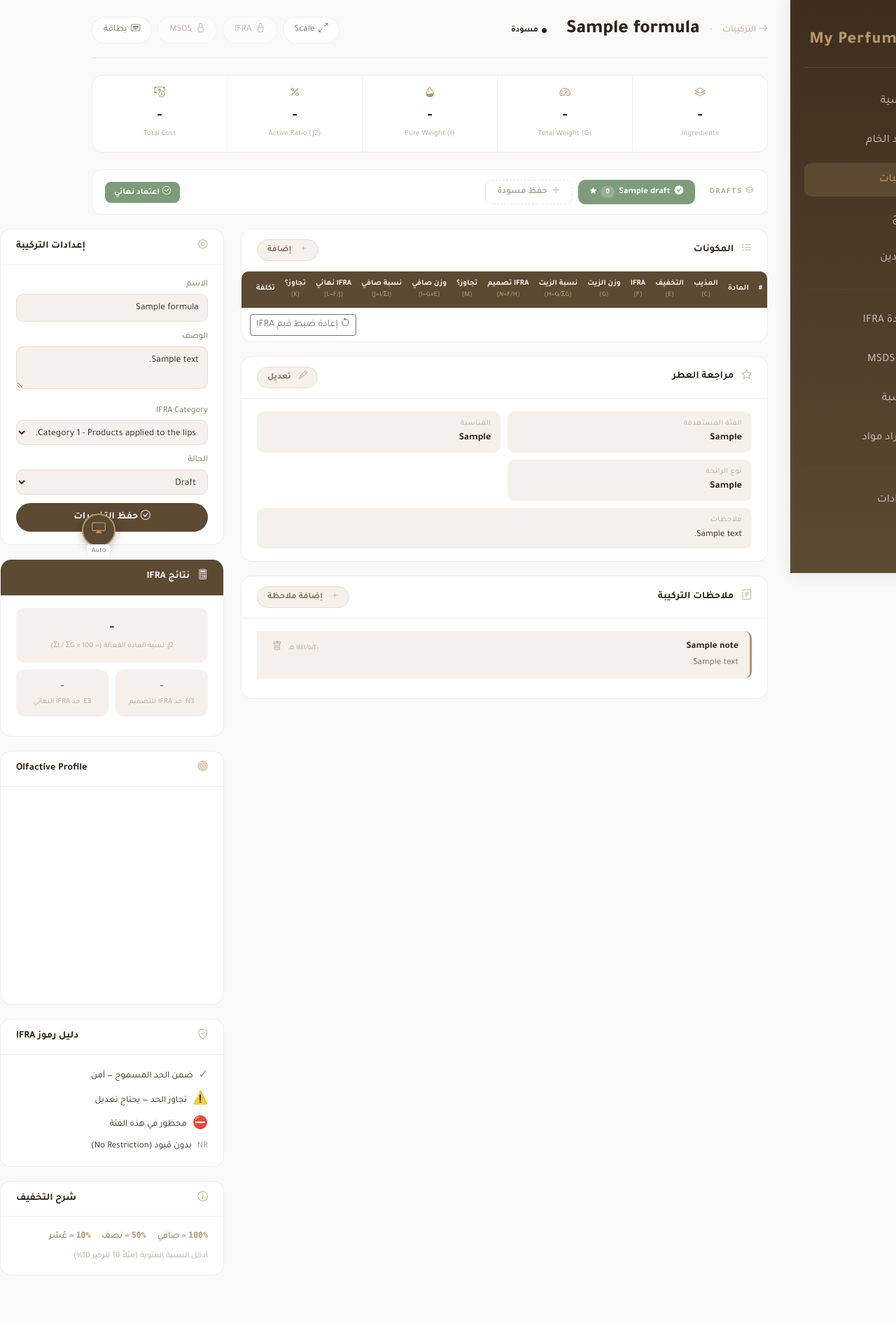
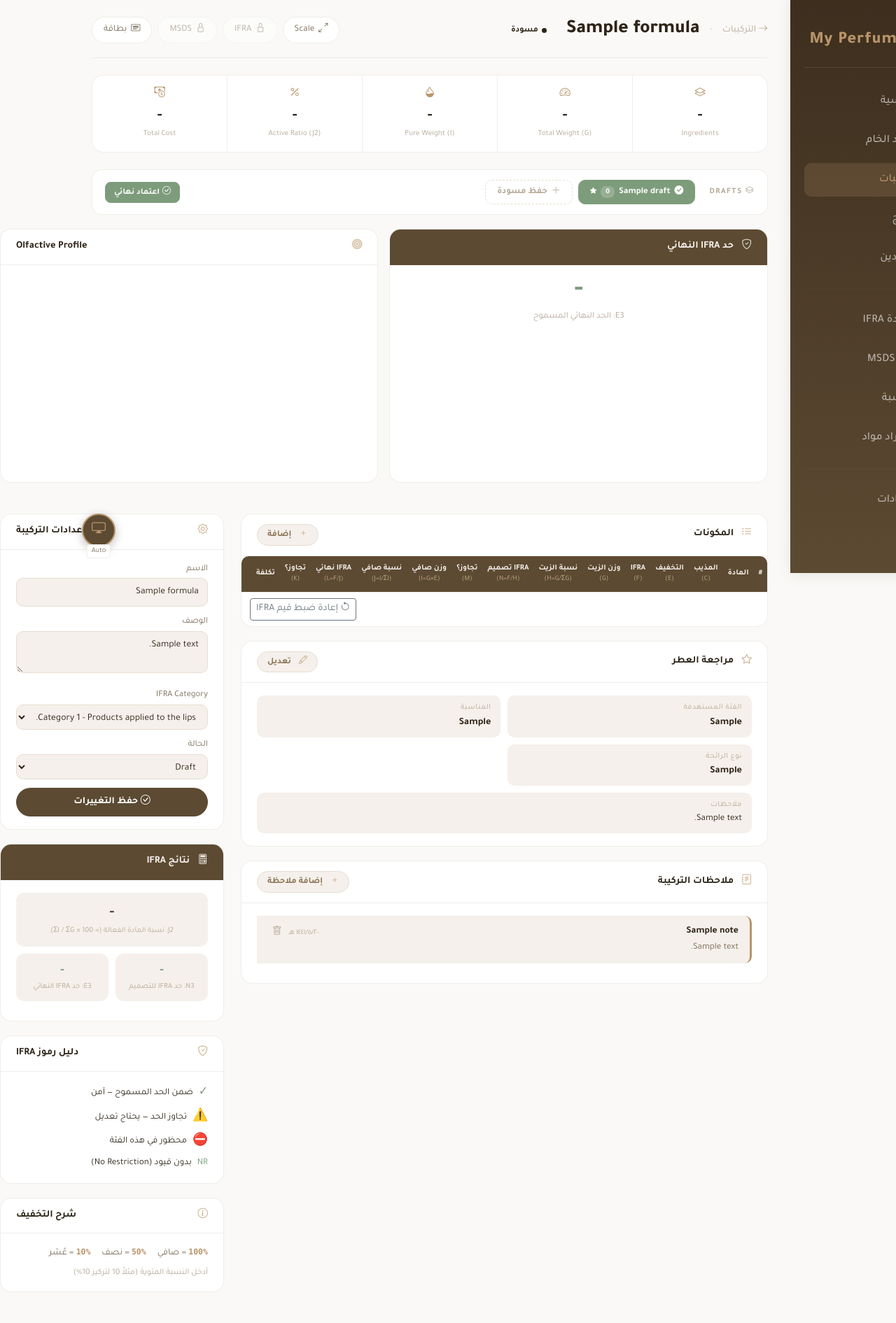
Before and after one commit to Artistkw3d/My-Perfumery, a Flask app: page /formula/1 in a window 1280 px wide; the page is wider, and only the part inside the window is pictured. Shown: that part at 70% size. Before the commit the page ends 1823 px from the top of that part, so only its background shows below. Run offline with Flask 3, Linux system fonts and the light colour scheme; the visitor is signed in with stand-in values (Sample User, id 1); tables that the repository leaves empty hold one stand-in row (values such as "Sample post"); data that the repository does not hold is empty; a map, chart or similar area stays blank; some libraries are stand-ins or nearby versions.

Commit message:
Formula page: add right-side sidebar for IFRA-final + Olfactive Profile
New 3-column layout on wide screens: narrow right column holds a big
highlighted "حد IFRA النهائي" (E3) readout plus the Olfactive Profile wheel.
The profile is moved out of the left side panel. Below 1280px the right
column collapses to a horizontal row; below 1024px it stacks fully.

Co-Authored-By: Claude Opus 4.7 (1M context) <noreply@anthropic.com>

```diff
--- a/templates/formula.html
+++ b/templates/formula.html
@@ -85,7 +85,24 @@
     .ss-item .ss-icon { color: var(--gold); font-size: 0.95rem; margin-bottom: 4px; }
 
     /* Layout */
-    .main-grid { display: grid; grid-template-columns: 1fr 320px; gap: 24px; }
+    .main-grid { display: grid; grid-template-columns: 240px 1fr 320px; gap: 24px; }
+    .right-sidebar { display: flex; flex-direction: column; gap: 16px; }
+    .ifra-final-big {
+        text-align: center;
+        padding: 20px 12px;
+    }
+    .ifra-final-big .ifra-final-value {
+        font-size: 2.4rem;
+        font-weight: 800;
+        color: var(--green);
+        line-height: 1;
+    }
+    .ifra-final-big .ifra-final-label {
+        font-size: 0.78rem;
+        color: var(--text-light);
+        margin-top: 8px;
+    }
+    .ifra-final-big.exceeded .ifra-final-value { color: var(--red); }
 
     /* Cards */
     .e-card {
@@ -447,8 +464,19 @@
     .dt-item .dt-time { font-size: 0.7rem; color: var(--text-light); }
     .dt-item .dt-name { font-weight: 700; }
 
+    @media (max-width: 1280px) {
+        .main-grid { grid-template-columns: 1fr 320px; }
+        .right-sidebar {
+            grid-column: 1 / -1;
+            flex-direction: row;
+            flex-wrap: wrap;
+        }
+        .right-sidebar > * { flex: 1 1 260px; }
+    }
     @media (max-width: 1024px) {
         .main-grid { grid-template-columns: 1fr; }
+        .right-sidebar { flex-direction: column; }
+        .right-sidebar > * { flex: 1 1 auto; }
         .formula-header { flex-direction: column; gap: 12px; align-items: flex-start; }
         .summary-strip { flex-wrap: wrap; }
         .ss-item { min-width: 100px; }
@@ -517,6 +545,25 @@
 </div>
 
 <div class="main-grid">
+    <!-- Right-hand sidebar: IFRA final + Olfactive Profile -->
+    <aside class="right-sidebar">
+        <div class="e-card">
+            <div class="e-card-head" style="background:var(--primary);color:var(--cream);">
+                <span><i class="bi bi-shield-check" style="color:var(--cream);"></i> حد IFRA النهائي</span>
+            </div>
+            <div class="e-card-body ifra-final-big" id="ifraFinalBig">
+                <div class="ifra-final-value" id="calc_ifra_final_big">-</div>
+                <div class="ifra-final-label">E3: الحد النهائي المسموح</div>
+            </div>
+        </div>
+        <div class="e-card">
+            <div class="e-card-head"><i class="bi bi-bullseye"></i> Olfactive Profile</div>
+            <div class="chart-center">
+                <canvas id="formulaWheel" width="280" height="280"></canvas>
+            </div>
+        </div>
+    </aside>
+
     <!-- Left: Table + Notes -->
     <div>
         <!-- Ingredients -->
@@ -712,14 +759,6 @@
             </div>
         </div>
 
-        <!-- Chart -->
-        <div class="e-card">
-            <div class="e-card-head"><i class="bi bi-bullseye"></i> Olfactive Profile</div>
-            <div class="chart-center">
-                <canvas id="formulaWheel" width="280" height="280"></canvas>
-            </div>
-        </div>
-
         <!-- IFRA Legend -->
         <div class="e-card">
             <div class="e-card-head"><i class="bi bi-shield-check"></i> دليل رموز IFRA</div>
@@ -1023,6 +1062,13 @@ function loadIngredients() {
                 }
                 if (data.ifra_final_limit !== undefined) {
                     document.getElementById('calc_ifra_final').textContent = data.ifra_final_limit.toFixed(4);
+                    const bigEl = document.getElementById('calc_ifra_final_big');
+                    if (bigEl) bigEl.textContent = data.ifra_final_limit.toFixed(4);
+                    const wrapEl = document.getElementById('ifraFinalBig');
+                    if (wrapEl) {
+                        const anyExceeded = Array.isArray(data.data) && data.data.some(x => x.ifra_final_exceeded);
+                        wrapEl.classList.toggle('exceeded', anyExceeded);
+                    }
                 }
                 if (data.olfactive_profile) {
                     updateFormulaWheel(data.olfactive_profile);
```
